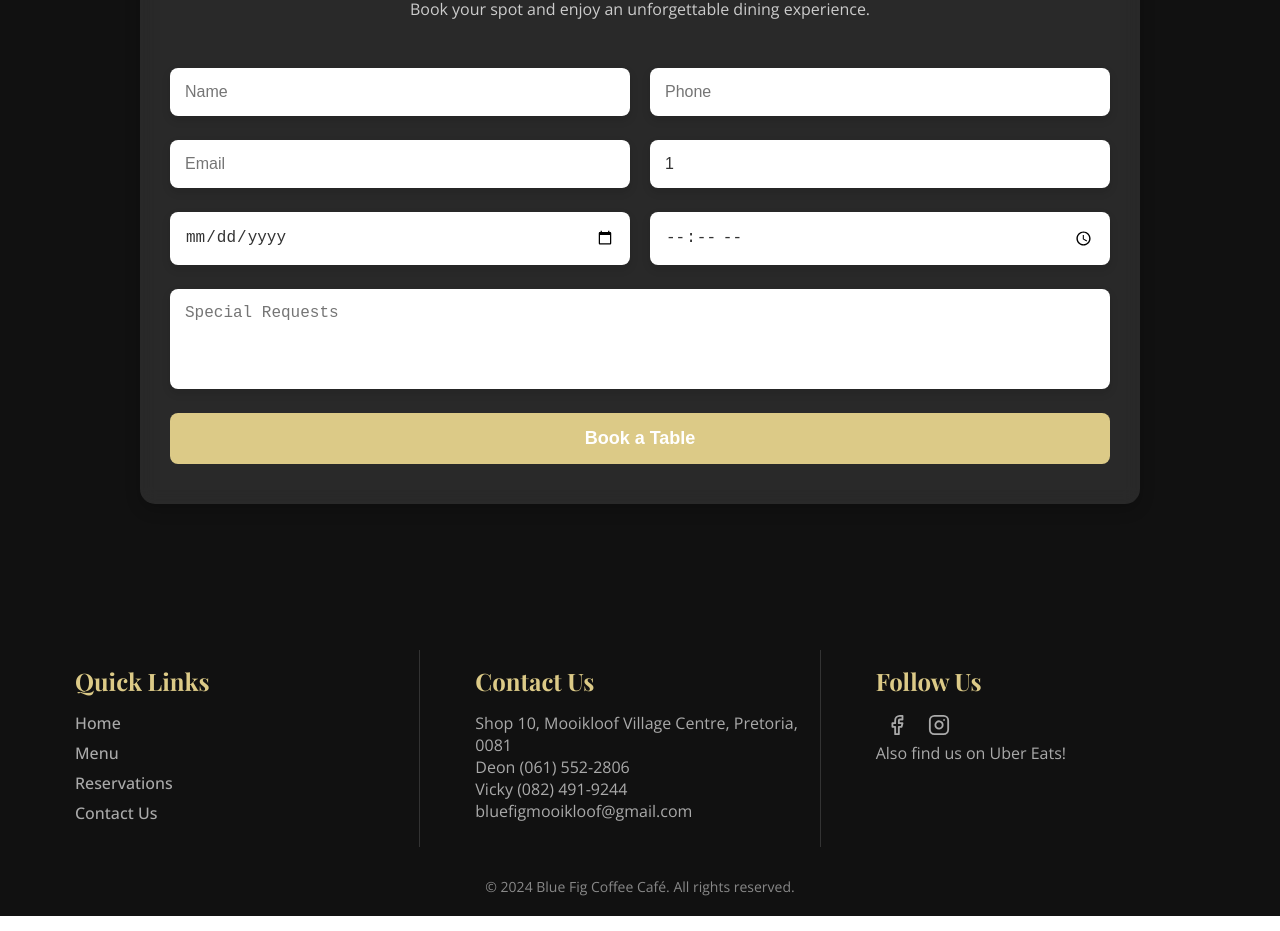
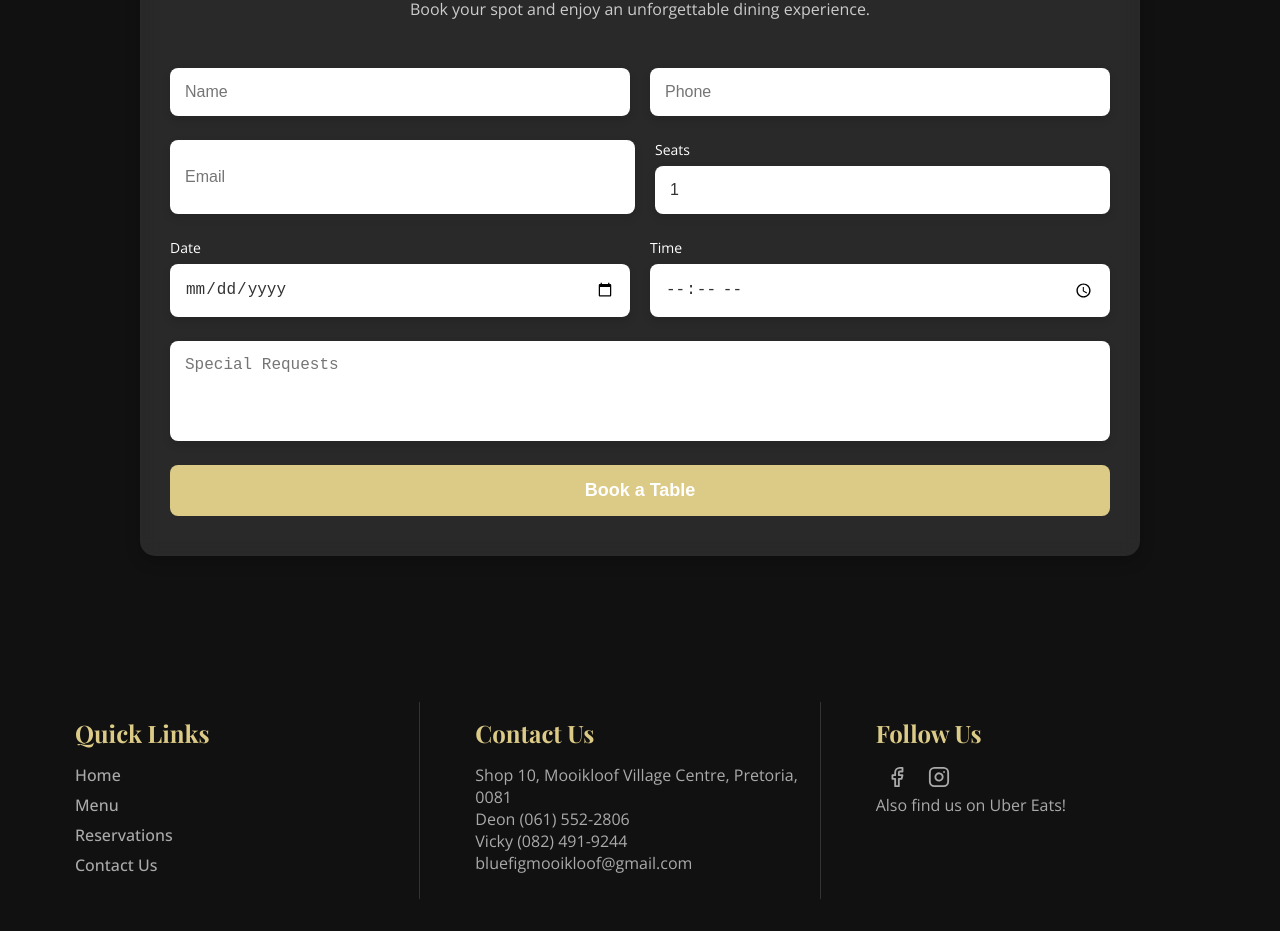
Before and after one commit to KOT22-hub/BLUEFIG-COFFEE-CAFE-2.0, a React (Create React App) app in the folder frontend/: page / in a window 1280 px wide. Shown: the part 3734-4665 px from the top of the page. Built offline with nearby package versions, Linux system fonts and the light colour scheme; a web font is replaced by a local one.

Commit message:
commited

```diff
--- a/frontend/src/components/Footer/Newsletter.css
+++ b/frontend/src/components/Footer/Newsletter.css
@@ -129,3 +129,32 @@
     font-size: 14px;
   }
 }
+/* New: Styling for the label groups */
+.input-group {
+    display: flex;
+    flex-direction: column;
+    flex: 1 1 calc(50% - 20px); /* This maintains the two-column layout */
+    gap: 5px; /* Adds space between the label and the input */
+}
+
+.input-label {
+    font-size: 14px;
+    color: #fff; /* or whatever color you prefer */
+    margin-bottom: 2px;
+}
+
+/* Ensure the inputs inside the group have the same styling */
+.input-group input {
+    flex: 1 1 100%;
+}
+
+/* Fix for mobile responsiveness */
+@media (max-width: 768px) {
+  .input-group {
+    flex: 1 1 100%; /* Make the group take full width on mobile */
+  }
+
+  .input-label {
+    font-size: 12px;
+  }
+}
--- a/frontend/src/components/Footer/Newsletter.jsx
+++ b/frontend/src/components/Footer/Newsletter.jsx
@@ -67,12 +67,21 @@ const Newsletter = () => {
 
           <div className="form-row">
             <input name="email" type="email" placeholder="Email" value={formData.email} onChange={handleChange} required />
-            <input name="seats" type="number" placeholder="Seats" value={formData.seats} onChange={handleChange} required />
+            <div className="input-group">
+                <span className="input-label">Seats</span>
+                <input name="seats" type="number" min="1" value={formData.seats} onChange={handleChange} required />
+            </div>
           </div>
 
           <div className="form-row">
-            <input name="date" type="date" value={formData.date} onChange={handleChange} required placeholder='Date' />
-            <input name="time" type="time" value={formData.time} onChange={handleChange} required placeholder='Time'/>
+            <div className="input-group">
+                <span className="input-label">Date</span>
+                <input name="date" type="date" value={formData.date} onChange={handleChange} required />
+            </div>
+            <div className="input-group">
+                <span className="input-label">Time</span>
+                <input name="time" type="time" value={formData.time} onChange={handleChange} required />
+            </div>
           </div>
 
           <textarea name="requests" placeholder="Special Requests" value={formData.requests} onChange={handleChange}></textarea>
```
